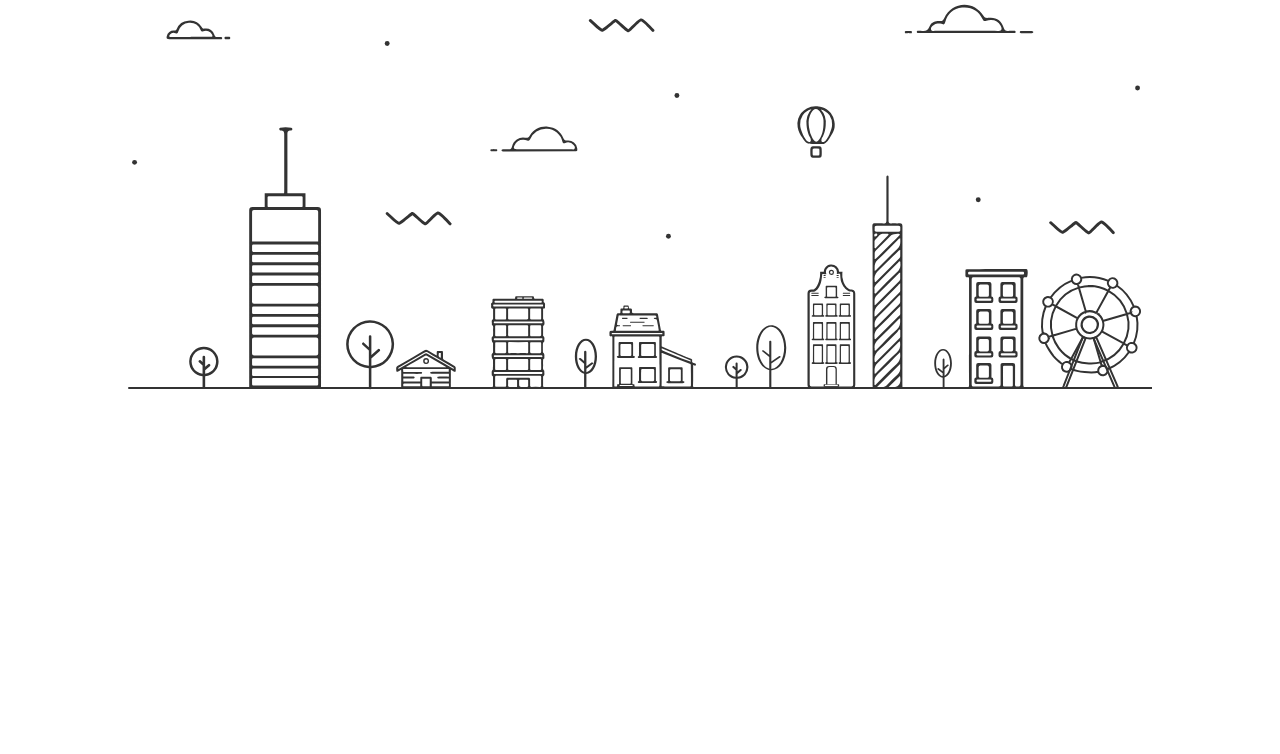
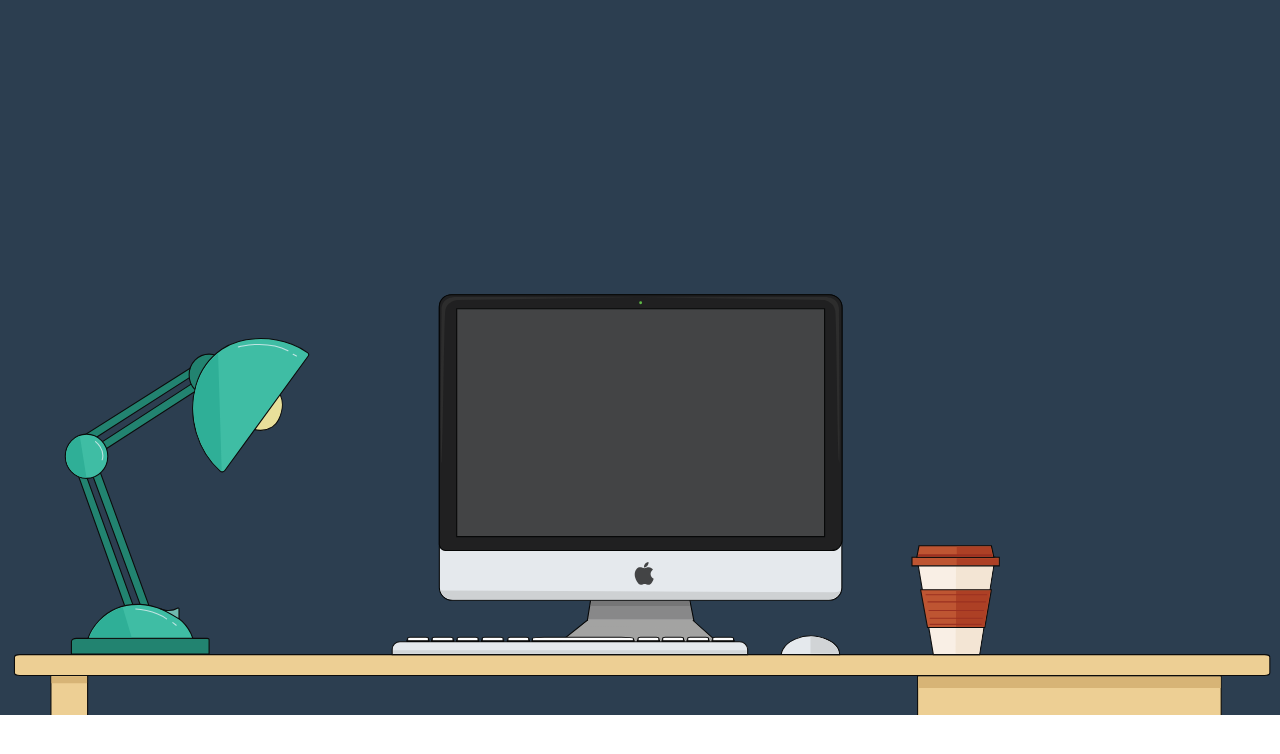
Before and after one commit to BernardoAguayoOrtega/gsap-mini-proyects, a React (Create React App) app: page / in a window 1280 px wide. Shown: the top 754 px of the page. Built offline with nearby package versions, Linux system fonts and the light colour scheme.

Commit message:
set up fpr lamp animation

```diff
--- a/src/App.js
+++ b/src/App.js
@@ -1,9 +1,9 @@
-import { CitySvg } from './svg/CitySvg';
+import { LampSvg } from './svg/LampSvg';
 
 function App() {
 	return (
 		<div className='App'>
-			<CitySvg />
+			<LampSvg />
 		</div>
 	);
 }
--- a/src/svg/LampSvg/index.js
+++ b/src/svg/LampSvg/index.js
@@ -1 +1,227 @@
-export const LampSvg = () => {}
+import { TimelineMax } from 'gsap/gsap-core';
+import { useEffect, useRef, useState } from 'react';
+
+export function LampSvg(props) {
+	const [timeline] = useState(new TimelineMax());
+	const ref = useRef(undefined);
+
+	useEffect(() => {
+
+	}, []);
+
+	return (
+		<svg
+			ref={ref}
+			xmlns='http://www.w3.org/2000/svg'
+			xmlnsXlink='http://www.w3.org/1999/xlink'
+			viewBox='0 0 1186.4 662.8'
+			style={{ maxHeight: ' 100vh' }}
+			{...props}>
+			<path fill='#2c3e50' d='M-9.7 0h1197.1v662.8H-9.7z' />
+			<defs>
+				<path id='prefix__a' d='M-9.7 0h1197.1v662.8H-9.7z' />
+			</defs>
+			<clipPath id='prefix__b'>
+				<use xlinkHref='#prefix__a' overflow='visible' />
+			</clipPath>
+			<path
+				clipPath='url(#prefix__b)'
+				fill='#edcf94'
+				stroke='#0b0b0b'
+				strokeMiterlimit={10}
+				d='M47.2 626.1h34v56.4h-34zM850.5 626.6h281.4v49.9H850.5z'
+			/>
+			<path
+				d='M1172 626.1H18.4c-2.7 0-5-1.1-5-2.5v-14.3c0-1.4 2.2-2.5 5-2.5H1172c2.7 0 5 1.1 5 2.5v14.3c0 1.4-2.2 2.5-5 2.5z'
+				fill='#edcf94'
+				stroke='#0b0b0b'
+				strokeMiterlimit={10}
+			/>
+			<path
+				fill='#d7b476'
+				d='M851 627.2h280.4v10.5H851zM47.7 626.7h33v6.6h-33z'
+			/>
+			<g>
+				<path
+					fill='#888889'
+					stroke='#050606'
+					strokeMiterlimit={10}
+					d='M548.7 548.3l-4.3 26.8h98.7l-5.3-26.8z'
+				/>
+				<path fill='#767677' d='M548.4 555.7l-.8 6h91.9l-1.1-7h-89.5' />
+				<path
+					d='M768.1 556.4H419.5c-6.8 0-12.3-5.3-12.3-11.8V285.1c0-6.5 5.5-11.8 12.3-11.8H768c6.8 0 12.3 5.3 12.3 11.8v259.4c.1 6.6-5.4 11.9-12.2 11.9z'
+					fill='#e5e9ed'
+					stroke='#050606'
+					strokeMiterlimit={10}
+				/>
+				<path
+					d='M770.8 510.3H413c-3.2 0-5.8-2.6-5.8-5.8V284.2c0-6.1 4.9-11 11-11h350.6c6.4 0 11.7 5.2 11.7 11.7v215.8c-.1 5.3-4.4 9.6-9.7 9.6z'
+					fill='#202021'
+					stroke='#050606'
+					strokeMiterlimit={10}
+				/>
+				<path
+					fill='#434445'
+					stroke='#070808'
+					strokeMiterlimit={10}
+					d='M423.3 286.1h341v211.3h-341z'
+				/>
+				<path
+					d='M518.9 596.3l1 5.6c.2 1.3 1.3 2.2 2.6 2.2h138.2c2.9 0 5.4-2.1 5.9-4.9v-.1c.2-1-.6-1.8-1.5-1.8l-146.2-1z'
+					fill='#c7c6c6'
+					stroke='#070808'
+					strokeWidth={2}
+					strokeMiterlimit={10}
+				/>
+				<path
+					d='M544.1 575.1l-25.4 20.3c-1.3 1.1-.6 3.3 1.2 3.3l145.5-.4c1.1 0 1.6-1.3.8-2l-23.8-21.2h-98.3z'
+					fill='#a3a3a2'
+					stroke='#070808'
+					strokeMiterlimit={10}
+				/>
+				<path
+					d='M545.5 574l-.6 1.3c-1 1-1.4 1.3-2 1.9l-4.7 3.7 109.2.4-3-3.1c-.4-.4-.9-.8-1.2-1.2-.7-.8-.7-.6-1.1-1.7V574h-96.6zM521.8 601.8c.3.6 1.2 1.8 2 1.8h135.7c.5 0 1.1-.1 1.6-.2.5-.2 1.2-1.2 1.8-1.6H521.8z'
+					fill='#a3a3a2'
+				/>
+				<circle cx={593.8} cy={280.6} r={1.3} fill='#5fbb46' />
+				<path
+					d='M589.7 275.5L423.6 278s-9.7.9-10.9 10.3c-1.2 9.4-1.9 118.4-3.4 138.9s0-138.9 0-138.9-1.9-13.4 14.2-13.1l166.2.3zM597.2 275.5l166.1 2.5s9.7.9 10.9 10.3c1.2 9.4 1.9 118.4 3.4 138.9s0-138.9 0-138.9 1.9-13.4-14.2-13.1l-166.2.3z'
+					fill='#2d2d2d'
+				/>
+				<path
+					d='M763.9 555.4H422.6c-10.5 1-14.1-5.4-14.2-8.6 1.4.4 2.9.6 4.4.6l358.8 1.6c2.5 0 4.9-.4 7.2-1.3-1.1 3.4-3.6 8.7-14.9 7.7z'
+					fill='#ced1d3'
+				/>
+				<path
+					d='M593.3 525.8c.6 0 1.4.1 2.2.4.9.3 1.5.4 1.7.4.4 0 1-.1 1.8-.4.8-.3 1.6-.4 2.2-.4 1 0 1.9.3 2.7.8.4.3.9.7 1.3 1.3-.7.6-1.1 1.1-1.4 1.5-.5.8-.8 1.7-.8 2.6 0 1 .3 2 .9 2.8.6.8 1.2 1.4 2 1.6-.3 1-.8 2.1-1.5 3.2-1.1 1.6-2.2 2.5-3.2 2.5-.4 0-1-.1-1.8-.4-.7-.3-1.4-.4-1.9-.4s-1.1.1-1.8.4c-.7.3-1.2.4-1.7.4-1.3 0-2.5-1.1-3.8-3.3-1.2-2.2-1.9-4.3-1.9-6.3 0-1.9.5-3.5 1.4-4.7.9-1.4 2.1-2 3.6-2z'
+					fillRule='evenodd'
+					clipRule='evenodd'
+					fill='#434445'
+				/>
+				<path
+					d='M601 521c0 .1.1.2.1.3v.2c0 .5-.1 1.1-.4 1.7-.2.6-.6 1.2-1.2 1.7-.5.5-.9.8-1.4.9-.3.1-.7.2-1.3.2 0-1.2.3-2.3 1-3.2.7-.9 1.8-1.5 3.2-1.8z'
+					fillRule='evenodd'
+					clipRule='evenodd'
+					fill='#434445'
+				/>
+			</g>
+			<g>
+				<path
+					d='M692.9 606.8H363.5V602c0-4 3.2-7.2 7.2-7.2h315c4 0 7.3 3.3 7.3 7.3v4.7z'
+					fill='#e5e9ed'
+					stroke='#0d0d0d'
+					strokeMiterlimit={10}
+				/>
+				<path fill='#d2d6d8' d='M692 605.9H364.3l.1-3.3h327.7z' />
+				<path d='M376.7 593h21.4v1.9h-21.4zM469.8 593h21.4v1.9h-21.4zM492.8 592.9h95.4v1.9h-95.4zM399.6 593H421v1.9h-21.4zM422.8 593h21.4v1.9h-21.4zM445.9 593h21.4v1.9h-21.4zM590.3 592.9h21.4v1.9h-21.4zM613.2 592.9h21.4v1.9h-21.4zM636.3 592.9h21.4v1.9h-21.4zM659.5 592.9h21.4v1.9h-21.4z' />
+				<path
+					d='M397.1 593.9h-19.3v-2.1c0-.6 1-1.2 2.3-1.2h14.6c1.3 0 2.4.5 2.4 1.2v2.1zM419.9 593.9h-19.3v-2.1c0-.6 1-1.2 2.3-1.2h14.6c1.3 0 2.4.5 2.4 1.2v2.1zM443.1 593.9h-19.3v-2.1c0-.6 1-1.2 2.3-1.2h14.6c1.3 0 2.4.5 2.4 1.2v2.1zM466.3 593.9H447v-2.1c0-.6 1-1.2 2.3-1.2h14.6c1.3 0 2.4.5 2.4 1.2v2.1zM610.7 593.9h-19.3v-2.1c0-.6 1-1.2 2.3-1.2h14.6c1.3 0 2.4.5 2.4 1.2v2.1zM633.5 593.9h-19.3v-2.1c0-.6 1-1.2 2.3-1.2h14.6c1.3 0 2.4.5 2.4 1.2v2.1zM656.7 593.9h-19.3v-2.1c0-.6 1-1.2 2.3-1.2h14.6c1.3 0 2.4.5 2.4 1.2v2.1zM679.9 593.9h-19.3v-2.1c0-.6 1-1.2 2.3-1.2h14.6c1.3 0 2.4.5 2.4 1.2v2.1zM490.1 593.9h-19.3v-2.1c0-.6 1-1.2 2.3-1.2h14.6c1.3 0 2.4.5 2.4 1.2v2.1zM587.1 594h-93.6v-2.1c0-.7 5-1.2 11.2-1.2h70.9c6.3 0 11.5.5 11.5 1.2v2.1z'
+					fill='#fff'
+					stroke='#0d0d0d'
+					strokeMiterlimit={10}
+				/>
+			</g>
+			<g>
+				<g stroke='#0b0b0b' strokeMiterlimit={10}>
+					<g fill='#228370'>
+						<path d='M187.9 333.9l6.9 3.8-123.9 79.4-5.7-5.5 122.7-77.7M198.6 342.1l6.9 4.8-121.4 78.3-5.1-5.5 119.6-77.6' />
+					</g>
+					<ellipse cx={193.8} cy={347.5} rx={18.5} ry={19.3} fill='#228370' />
+					<path
+						d='M225.9 393.2s13 10.9 26.6 2.5c2.4-1.5 4.4-3.9 5.7-6.6 3.3-6.8 7.6-20.6-5-31.8l-27.3 35.9z'
+						fill='#e8df9a'
+					/>
+					<path
+						d='M270.5 319.1c-20.6-7.9-47.5-7.3-64.6 4.4-11.4 7.8-20 19-24.3 33.7-8.6 29.1 1.8 61 22.5 79.4 1.3 1.2 3.3 1 4.3-.5L285.7 330c.7-.9.5-2.3-.4-2.9-4.5-3.3-9.4-6-14.8-8z'
+						fill='#3fbda4'
+					/>
+					<g fill='#228370'>
+						<path d='M69.7 432.6l4.9-6.3 51.2 141.5-6.3 4.8-49.8-140M81.6 429.1l5.9-6.2 50.7 138.9-6.2 4.2-50.4-136.9' />
+					</g>
+					<ellipse cx={80.2} cy={422.9} rx={19.7} ry={20.5} fill='#3fbda4' />
+				</g>
+				<path
+					className='prefix__lamp-leg'
+					d='M193.8 606.2H66.2v-11.6c0-1.6 2.1-2.9 4.7-2.9h121.2c1 0 1.7.5 1.7 1.1v13.4z'
+					fill='#228370'
+					stroke='#0b0b0b'
+					strokeMiterlimit={10}
+				/>
+				<g stroke='#0b0b0b' strokeMiterlimit={10}>
+					<path
+						d='M81.6 591.6s10.6-32.8 48.4-31.4c0 0 39 2.3 48.7 31.4H81.6z'
+						fill='#3fbda4'
+					/>
+					<path
+						d='M147.9 564s8.8 4.6 17-.4c.5-.3 1 .1 1 .8v9.2s-13.8-8.3-18-9.6z'
+						fill='#70baaf'
+					/>
+				</g>
+				<path
+					d='M182.3 357.8c-8.4 28.4 1.9 61.2 23.2 78.5 1.2-.5-1.2.5 0 0l-3.4-108.7c-9.2 7.5-16.1 17.6-19.8 30.2zM61.3 422.9c0 10.7 8.4 19.6 18.2 19.6h.6L74 404.3c-7.2 2.5-12.7 9.9-12.7 18.6zM83 590.7h39l-8.3-27.8C90.4 569.8 83 590.7 83 590.7z'
+					fill='#2faf97'
+				/>
+				<path
+					d='M220.9 321.6c-.4-.1 26.1-7 46 3.5M271.7 328.3l3.1 1.7M88.5 409.4s9.3 7.1 6.2 16.8M125.8 564.4s17 1 28.6 9.2M160.2 577.1l3.1 2.4'
+					fill='none'
+					stroke='#bfe4e2'
+					strokeLinecap='round'
+					strokeMiterlimit={10}
+				/>
+			</g>
+			<g>
+				<path
+					d='M724.1 606.7s0-8.6 12.9-14.3c8.7-3.9 18.7-4 27.5-.6 6.8 2.6 13.7 7.2 13.7 15l-54.1-.1z'
+					fill='#e5e9ed'
+					stroke='#0b0b0b'
+					strokeMiterlimit={10}
+				/>
+				<path
+					d='M764.5 592.5c-3.9-1.4-9-2.6-13.3-2.4v15.7l26.1.1c-.1-4.3-4.3-10.3-12.8-13.4z'
+					fill='#d1d4d6'
+				/>
+			</g>
+			<g>
+				<path
+					fill='#f9efe5'
+					stroke='#0d0d0d'
+					strokeMiterlimit={10}
+					d='M849.8 516.5l15.3 90.3H908l14.4-90.3h-68.7'
+				/>
+				<path fill='#f3e5d4' d='M921.2 519.5l-35.1-3-.4 89.4h21.7z' />
+				<path
+					fill='#be5532'
+					stroke='#0d0d0d'
+					strokeMiterlimit={10}
+					d='M853.3 546.7l6.4 35h53.1l6.1-35z'
+				/>
+				<path fill='#ad4025' d='M917.8 547.7h-31.6l-.1 33.2h26.1z' />
+				<path
+					fill='none'
+					stroke='#9b3021'
+					strokeLinecap='round'
+					strokeMiterlimit={10}
+					d='M858.3 551.2h56.4M860.1 557.9h53.6M861.1 565.8h50.5M862.1 573.1h48.4M862 578.7h47.5'
+				/>
+				<path
+					fill='#be5532'
+					stroke='#0b0b0b'
+					strokeMiterlimit={10}
+					d='M845.3 524.5h80.9v-8h-80.9z'
+				/>
+				<path
+					fill='#be5532'
+					stroke='#070808'
+					strokeMiterlimit={10}
+					d='M851.8 505.9l-2 10.6h71.4l-2.3-10.6z'
+				/>
+				<path
+					fill='#ad4025'
+					d='M925.2 517.5h-38.5v6.1l38.5.2zM920 515.7l-1.8-9-31.4.1v8.9z'
+				/>
+				<path fill='#9b3021' d='M850.9 515.7l.3-2h68.4l.4 2z' />
+			</g>
+		</svg>
+	);
+}
```
